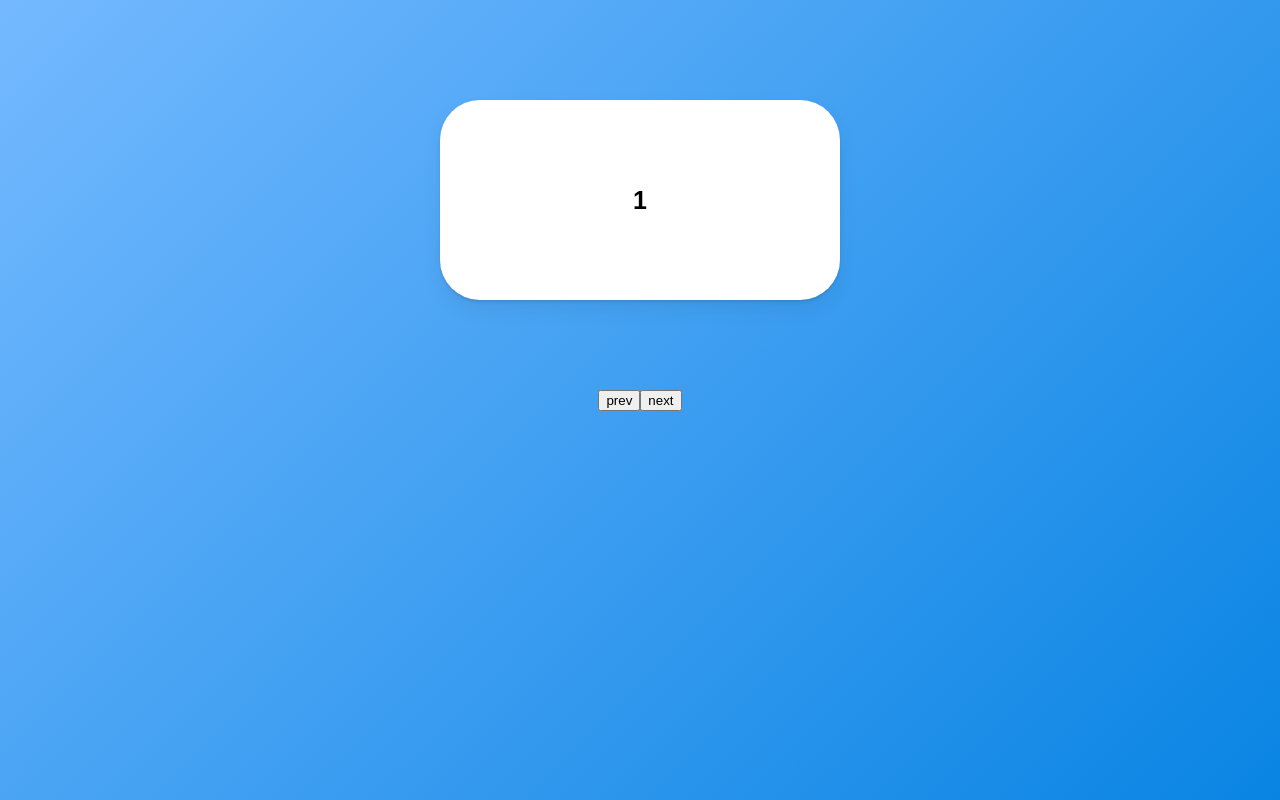
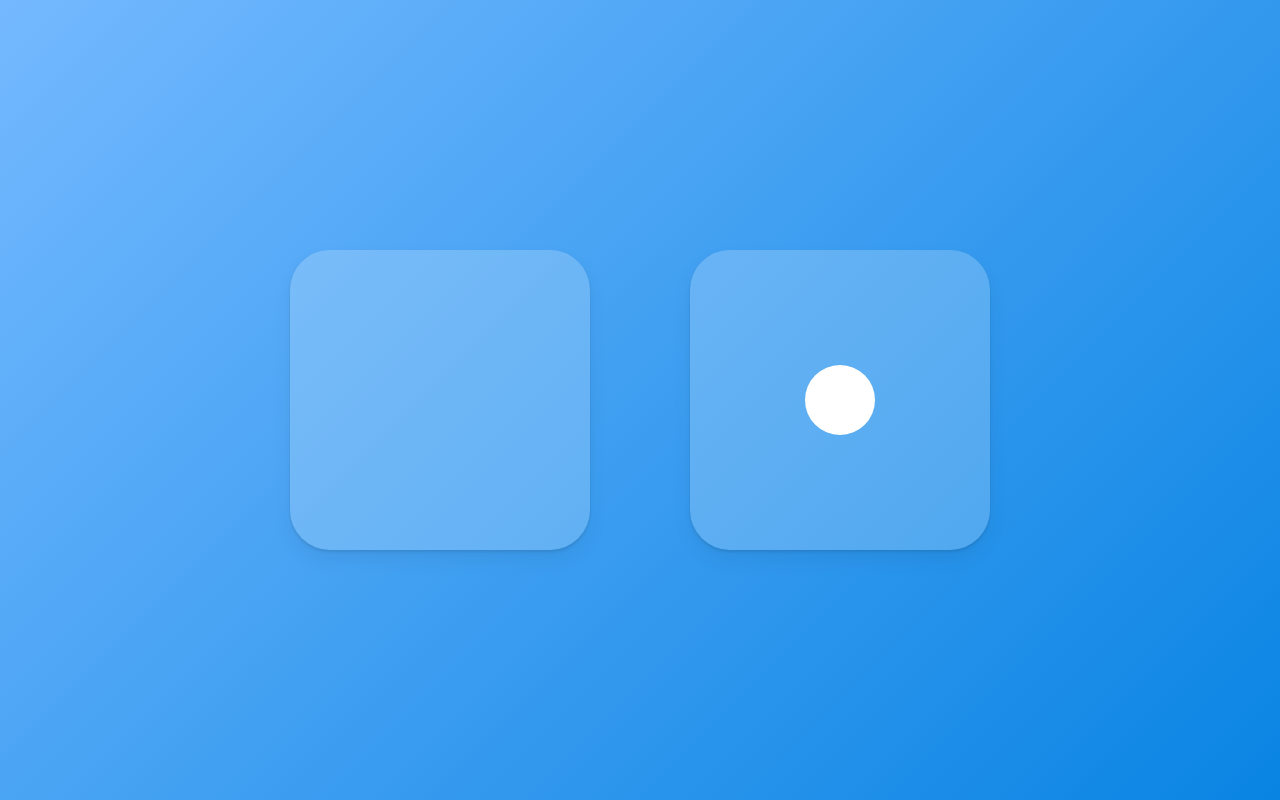
Before and after one commit to RanungPark/study-react, a React (Create React App) app in the folder animation/: page / in a window 1280 px wide. Built offline with nearby package versions, Linux system fonts and the light colour scheme.

Commit message:
layoutId을 통하여 컨포넌트 연결하는 애니메이션

```diff
--- a/animation/src/App.tsx
+++ b/animation/src/App.tsx
@@ -9,21 +9,18 @@ const Wrapper = styled(motion.div)`
   justify-content: center;
   align-items: center;
   background:linear-gradient(135deg,rgb(116, 185, 255),rgb(9, 132, 227));
+  gap: 100px;
 `
 
 const Box = styled(motion.div)`
-  width: 400px;
-  height: 200px;
-  background-color: rgba(255, 255, 255, 1);
+  width: 300px;
+  height: 300px;
+  background-color: rgba(255, 255, 255, 0.2);
   border-radius: 40px;
-  position: absolute;
-  top: 100px;
   box-shadow: 0 2px 3px rgba(0, 0, 0, 0.1), 0 10px 20px rgba(0, 0, 0, 0.06);
   display: flex;
+  align-items: center;
   justify-content: center;
-  align-items: center;
-  font-size: 25px;
-  font-weight: bold;
 `
 
 const Circle = styled(motion.div)`
@@ -80,35 +77,20 @@ const boxVariants = {
 }
 
 const App = () => {
-  const [index, setIndex] = useState(1);
-  const [isBack, setIsBack] = useState(false);
+  const [click, setClick] = useState(false);
 
-  const onNext = () => {
-    setIsBack(false)
-    setIndex(prev => prev === 10 ? 10 : prev + 1)
-  }
-
-  const onPrev = () => {
-    setIsBack(true)
-    setIndex(prev => prev === 1 ? 1 : prev - 1)
-  }
+  const onClick = () => setClick(prev => !prev);
 
   return (
-    <Wrapper>
-      <AnimatePresence custom={isBack}>
-        <Box
-          custom={isBack}
-          variants={boxVariants}
-          initial='initial'
-          animate='animate'
-          exit='exit'
-          key={index}
-        >
-          {index}
+    <Wrapper  onClick={onClick}>
+      <AnimatePresence>
+        <Box>
+          {click ? <Circle layoutId='circle'/> : null}
+        </Box>
+        <Box>
+          {click ? null : <Circle layoutId='circle'/> }
         </Box>
       </AnimatePresence>
-      <button onClick={onPrev}>prev</button>
-      <button onClick={onNext}>next</button>
     </Wrapper>
   );
 };
```
